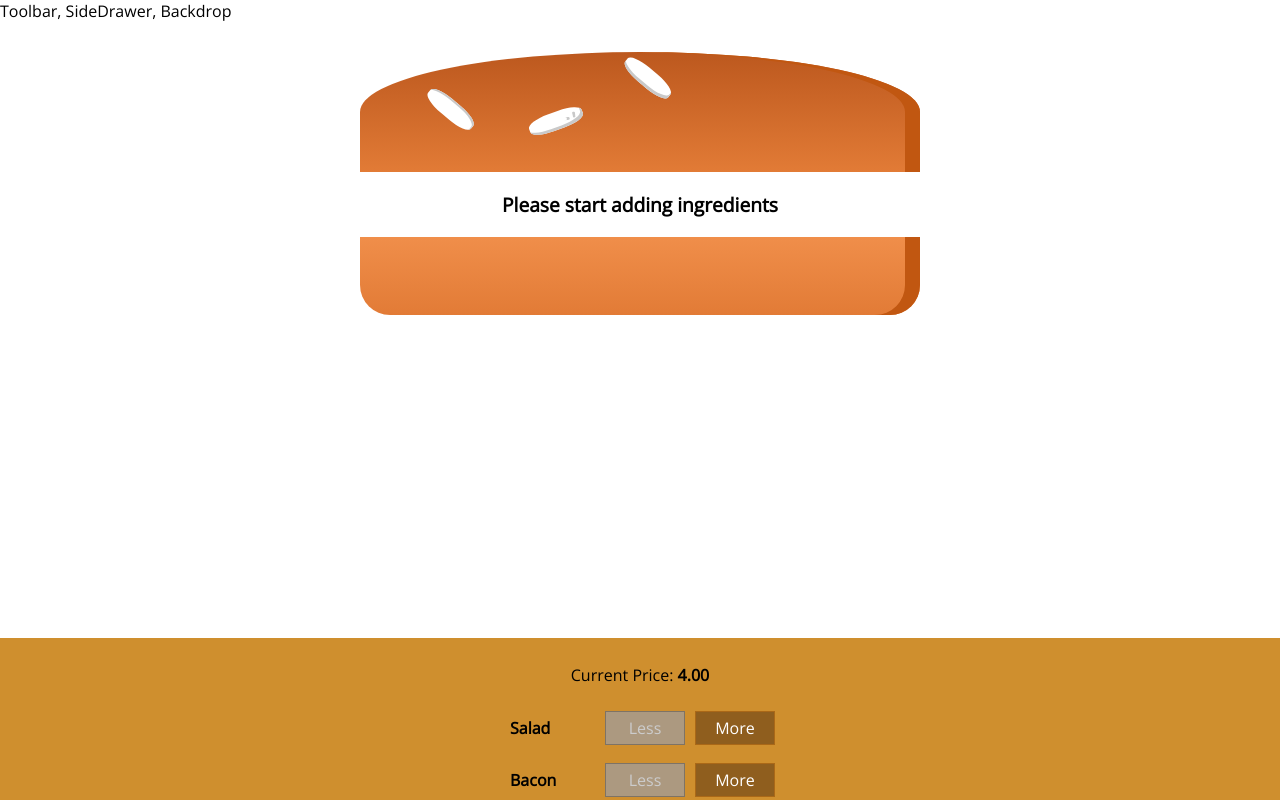
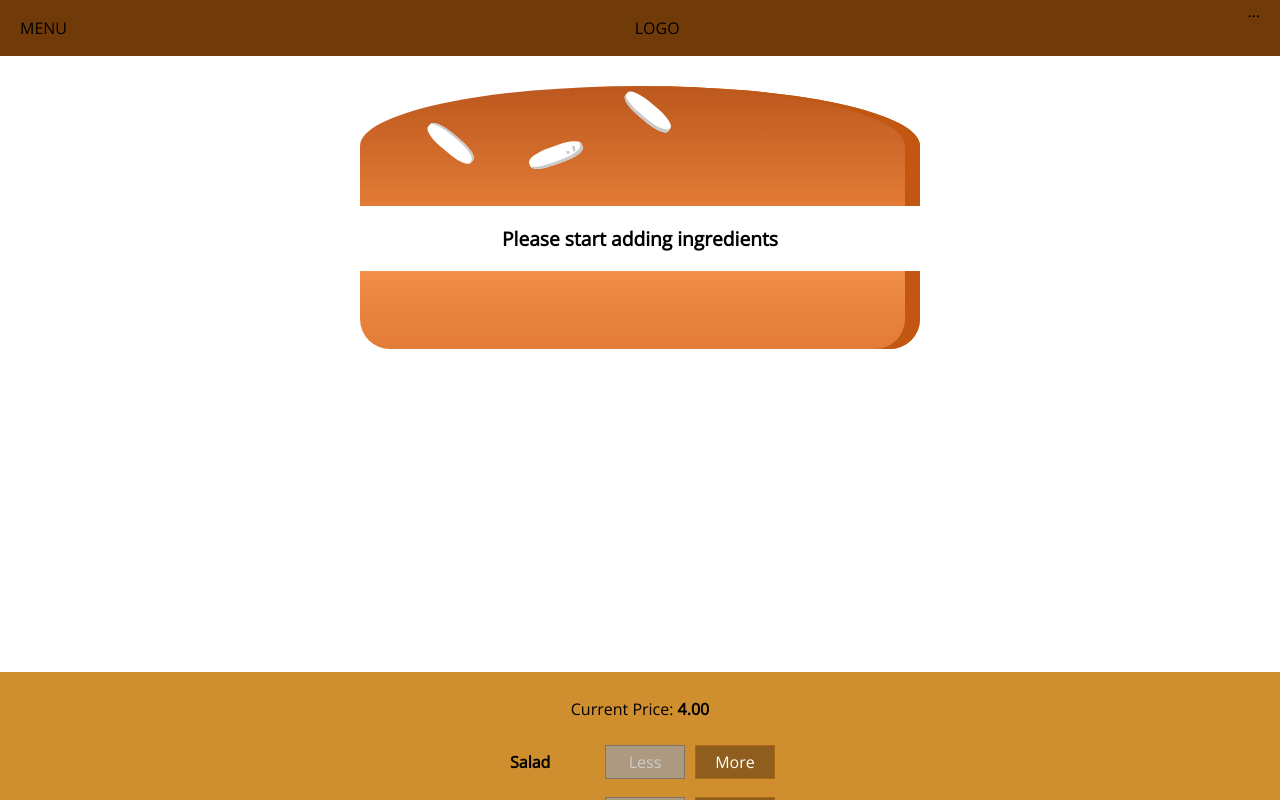
Before and after one commit to DenilsonDesigns/burger_builder_v3, a React (Create React App) app: page / in a window 1280 px wide. Shown: the top 800 px of the page. Built offline with nearby package versions, Linux system fonts and the light colour scheme.

Commit message:
added navbar

```diff
--- a/src/components/Layout/Layout.js
+++ b/src/components/Layout/Layout.js
@@ -1,11 +1,12 @@
 import React from "react";
 import Wrapper from "./../../hoc/Wrapper";
 import classes from "./Layout.module.css";
+import Toolbar from "./../Navigation/Toolbar/Toolbar";
 
 const Layout = props => {
   return (
     <Wrapper>
-      <div>Toolbar, SideDrawer, Backdrop</div>
+      <Toolbar />
       <main className={classes.Content}>{props.children}</main>
     </Wrapper>
   );
--- a/src/components/Layout/Layout.module.css
+++ b/src/components/Layout/Layout.module.css
@@ -1,3 +1,3 @@
 .Content {
-  margin-top: 16px;
+  margin-top: 72px;
 }
--- /dev/null
+++ b/src/components/Navigation/Toolbar/Toolbar.jsx
@@ -0,0 +1,14 @@
+import React from "react";
+import classes from "./Toolbar.module.css";
+
+const Toolbar = props => {
+  return (
+    <header className={classes.Toolbar}>
+      <div>MENU</div>
+      <div>LOGO</div>
+      <nav>...</nav>
+    </header>
+  );
+};
+
+export default Toolbar;
--- /dev/null
+++ b/src/components/Navigation/Toolbar/Toolbar.module.css
@@ -0,0 +1,18 @@
+.Toolbar {
+  height: 56px;
+  width: 100%;
+  position: fixed;
+  top: 0;
+  left: 0;
+  background-color: #703b09;
+  display: flex;
+  justify-content: space-between;
+  align-items: center;
+  padding: 0 20px;
+  box-sizing: border-box;
+  z-index: 90;
+}
+
+.Toolbar nav {
+  height: 100%;
+}
```
